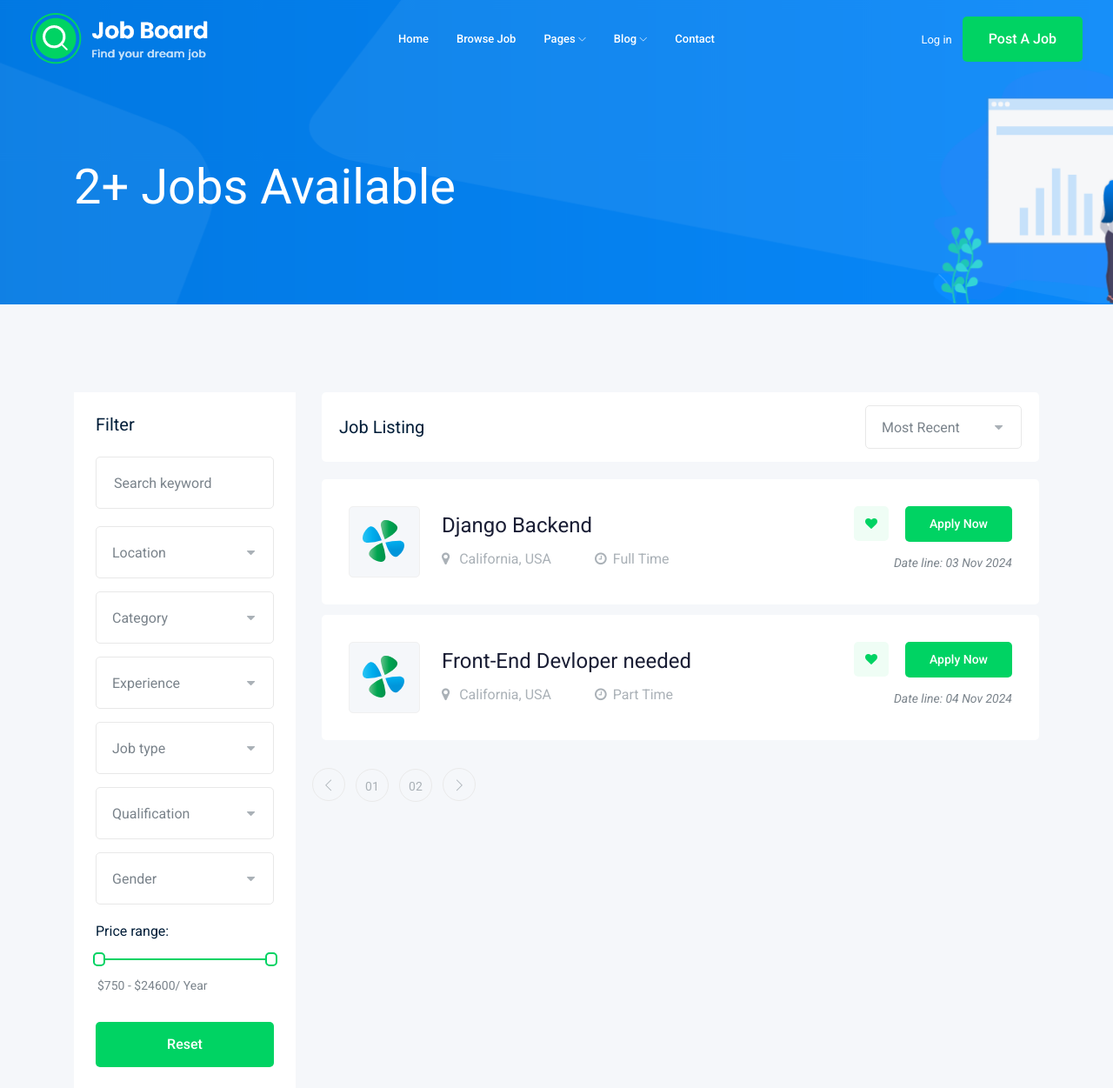
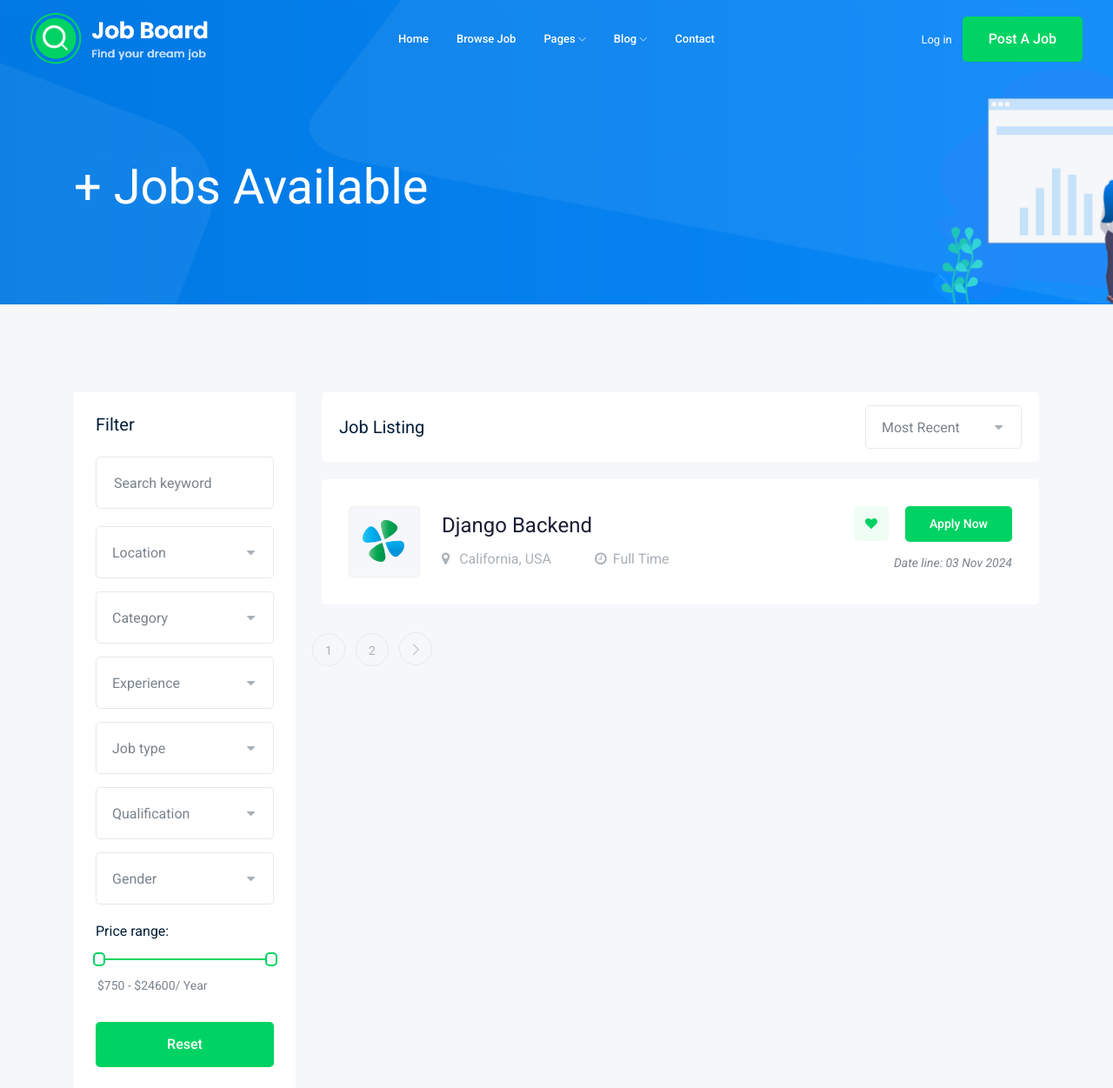
Before and after one commit to AhmadALharere/Job-Board, a Django app: page /job/ in a window 1280 px wide. Shown: the top 1251 px of the page at 87% size. Run offline with Django 3.2, Linux system fonts and the light colour scheme; data comes from the database, SQL or seed files in the repository; some libraries are stand-ins or nearby versions.

Commit message:
fixed pagination

```diff
--- a/Jobs/templates/Jobs/show Jobs.html
+++ b/Jobs/templates/Jobs/show Jobs.html
@@ -121,8 +121,9 @@
 
                     <div class="job_lists m-0">
                         <div class="row">
+
+                            <div class="col-lg-12 col-md-12">
                             {% for job in Job %}
-                            <div class="col-lg-12 col-md-12">
                                 <div class="single_jobs white-bg d-flex justify-content-between">
                                     <div class="jobs_left d-flex align-items-center">
                                         <div class="thumb">
@@ -150,21 +151,29 @@
                                         </div>
                                     </div>
                                 </div>
+                            {% endfor %}
                             </div>
 
-                            {% endfor %}
+
+                        {% if Job.has_other_pages%}
                             <div class="row">
                                 <div class="col-lg-12">
                                     <div class="pagination_wrap">
                                         <ul>
-                                        <li><a href="#"> <i class="ti-angle-left"></i> </a></li>
-                                        <li><a href="#"><span>01</span></a></li>
-                                        <li><a href="#"><span>02</span></a></li>
-                                        <li><a href="#"> <i class="ti-angle-right"></i> </a></li>
+                                            {% if Job.has_previous %}
+                                            <li><a href="?page={{pagination.previous_page_number}}"> <i class="ti-angle-left"></i> </a></li>
+                                             {% endif %}
+                                             {% for i in Job.paginator.page_range %}
+                                            <li><a href="?page={{i}}"><span>{{i}}</span></a></li>
+                                            {% endfor %}
+                                            {% if Job.has_next %}
+                                            <li><a href="?page={{pagination.next_page_number}}"> <i class="ti-angle-right"></i> </a></li>
+                                            {% endif %}
                                         </ul>
                                     </div>
                                 </div>
                             </div>
+                        {% endif %}
                     </div>
                 </div>
             </div>
--- a/Jobs/views.py
+++ b/Jobs/views.py
@@ -1,11 +1,14 @@
 from django.shortcuts import render
 from .models import Jobs
+from django.core.paginator import Paginator
 # Create your views here.
 
 def Show_job(request):
     list_of_jobs = Jobs.objects.all()
-    context = {'Job':list_of_jobs}
-    return render(request,'Jobs/show Jobs.html',context)
+    paginator = Paginator(list_of_jobs,1)
+    pageNumber = request.GET.get('page')
+    pag_obj = paginator.get_page(pageNumber)
+    return render(request,'Jobs/show Jobs.html',{'Job':pag_obj})
 
 def show_job_details(request, id):
     jobDetail = Jobs.objects.get(id=id)
```
Lines whose indentation alone changed are shown as unchanged.
